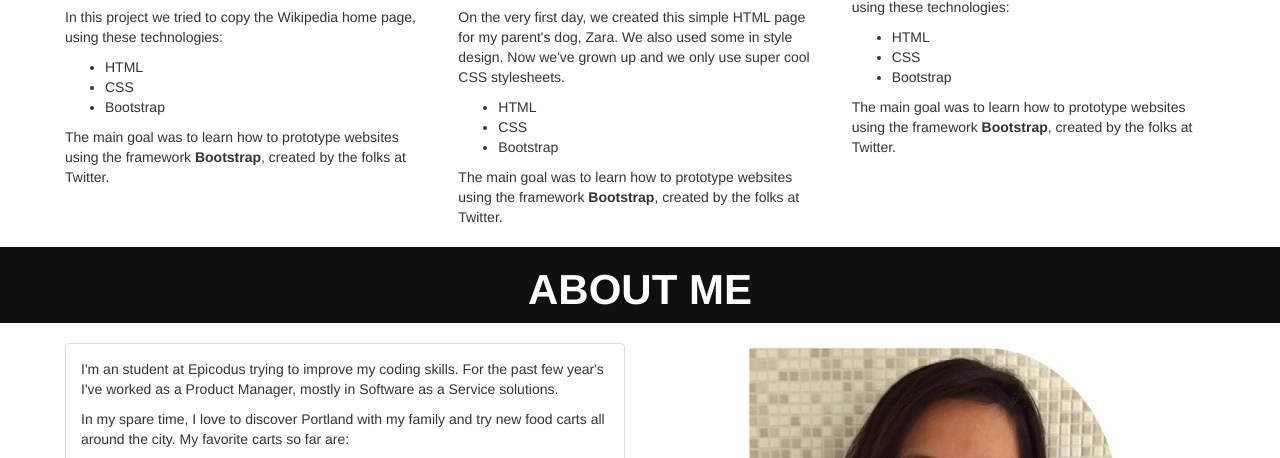
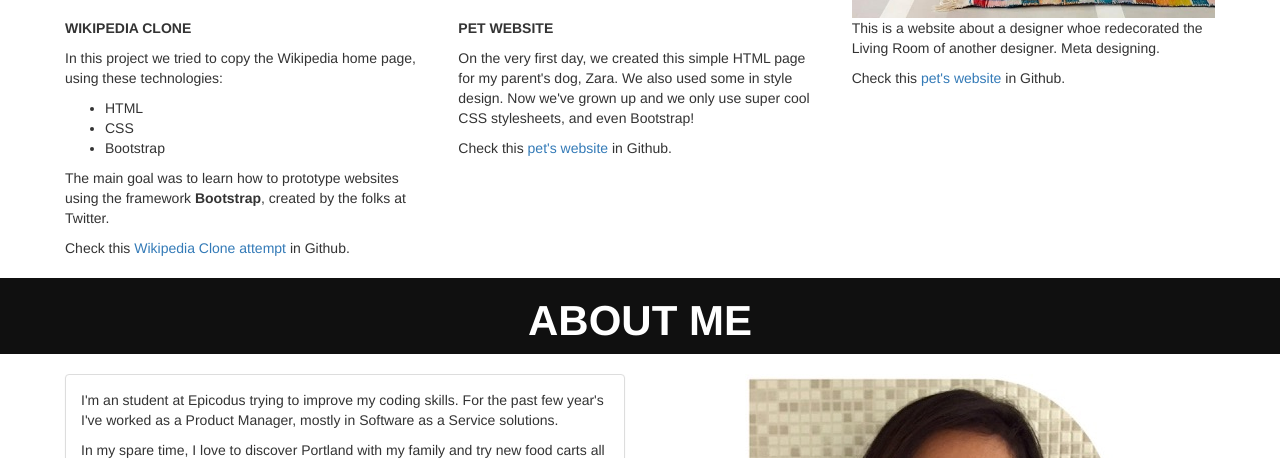
Before and after one commit to mrtsanchez/portfolio-webpage, a plain HTML site: page index.html in a window 1280 px wide. Shown: the part 983-1441 px from the top of the page. Drawn offline with Linux system fonts and the light colour scheme.

Commit message:
add the last pieces of text

```diff
--- a/index.html
+++ b/index.html
@@ -68,7 +68,7 @@
           <img src="img/zara.jpg" class="img-responsive" alt="Zara" />
         </div>
         <div class="col-md-4">
-          <img src="img/wikipedia-facsimile.jpg" class="img-responsive" alt="wikipedia logo" />
+          <img src="img/studio.jpg" class="img-responsive" alt="designer studio" />
         </div>
       </div>
 
@@ -85,31 +85,23 @@
       <p>
         The main goal was to learn how to prototype websites using the framework <strong>Bootstrap</strong>, created by the folks at Twitter.
       </p>
+      <p>
+      Check this <a href="https://github.com/mrtsanchez/wikipedia-clone">Wikipedia Clone attempt</a> in Github.
+      </p>
       </div>
       <div class="col-md-4">
         <p><strong>PET WEBSITE</strong></p>
         <p>
-          On the very first day, we created this simple HTML page for my parent's dog, Zara. We also used some in style design. Now we've grown up and we only use super cool CSS stylesheets.
-        <ul>
-          <li>HTML</li>
-          <li>CSS</li>
-          <li>Bootstrap</li>
-        </ul>
-      </p>
+          On the very first day, we created this simple HTML page for my parent's dog, Zara. We also used some in style design. Now we've grown up and we only use super cool CSS stylesheets, and even Bootstrap!
       <p>
-        The main goal was to learn how to prototype websites using the framework <strong>Bootstrap</strong>, created by the folks at Twitter.
+        Check this <a href="https://github.com/mrtsanchez/pet-website">pet's website</a> in Github.
       </p>
       </div>
       <div class="col-md-4">
-        <p>In this project we tried to copy the Wikipedia home page, using these technologies:
-        <ul>
-          <li>HTML</li>
-          <li>CSS</li>
-          <li>Bootstrap</li>
-        </ul>
+        <p>This is a website about a designer whoe redecorated the Living Room of another designer. Meta designing.
       </p>
       <p>
-        The main goal was to learn how to prototype websites using the framework <strong>Bootstrap</strong>, created by the folks at Twitter.
+          Check this <a href="https://github.com/mrtsanchez/designer-website">pet's website</a> in Github.
       </p>
       </div>
     </div>
```
Also changed, not shown: img/studio.jpg (added).
